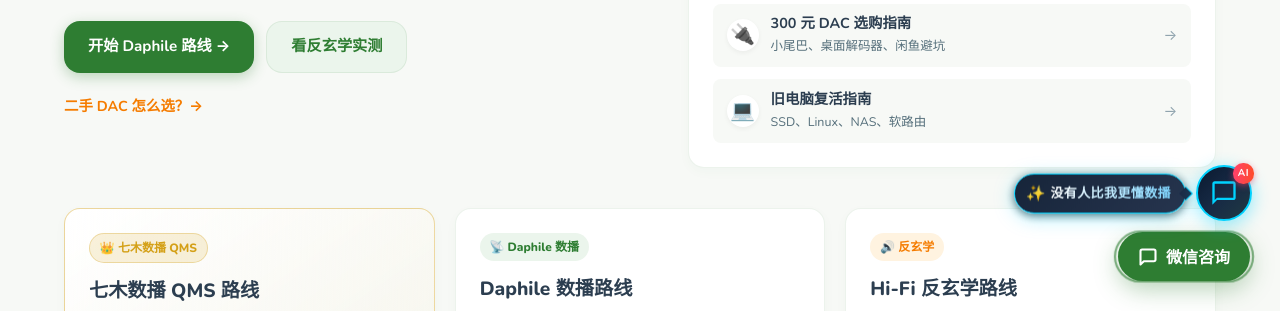
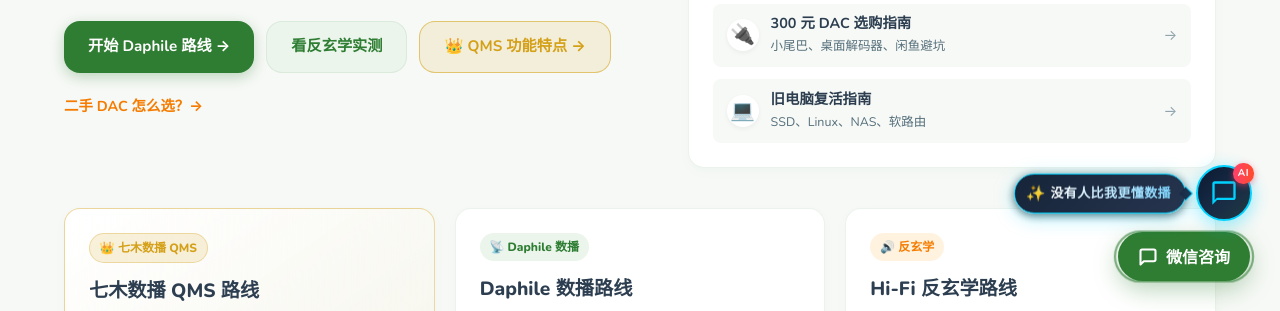
Before and after one commit to cqtvro/old-machine-revival, an Astro site: page / in a window 1280 px wide. Shown: the part 489-800 px from the top of the page. Built offline with nearby package versions, Linux system fonts and the light colour scheme; Astro itself is replaced by a stand-in of ours; some packages are replaced by stand-ins of ours.

Commit message:
Homepage hero: add prominent QMS features button linking to /qms-features

```diff
--- a/src/pages/index.astro
+++ b/src/pages/index.astro
@@ -28,6 +28,7 @@ const featuredPosts = sortedPosts.slice(0, 4);
                     <div class="hero-buttons">
                         <a href="/blog#daphile-roadmap" class="btn btn-primary">开始 Daphile 路线 &rarr;</a>
                         <a href="/blog?category=audio" class="btn btn-secondary">看反玄学实测</a>
+                        <a href="/qms-features" class="btn" style="border: 1px solid rgba(212, 160, 23, 0.55); background: rgba(212, 160, 23, 0.12); color: #d4a017;">👑 QMS 功能特点 &rarr;</a>
                     </div>
                     <div class="hero-extra-link-row">
                         <a href="/blog/daphile-decoder-buying-guide" class="hero-text-link">二手 DAC 怎么选？&rarr;</a>
```
